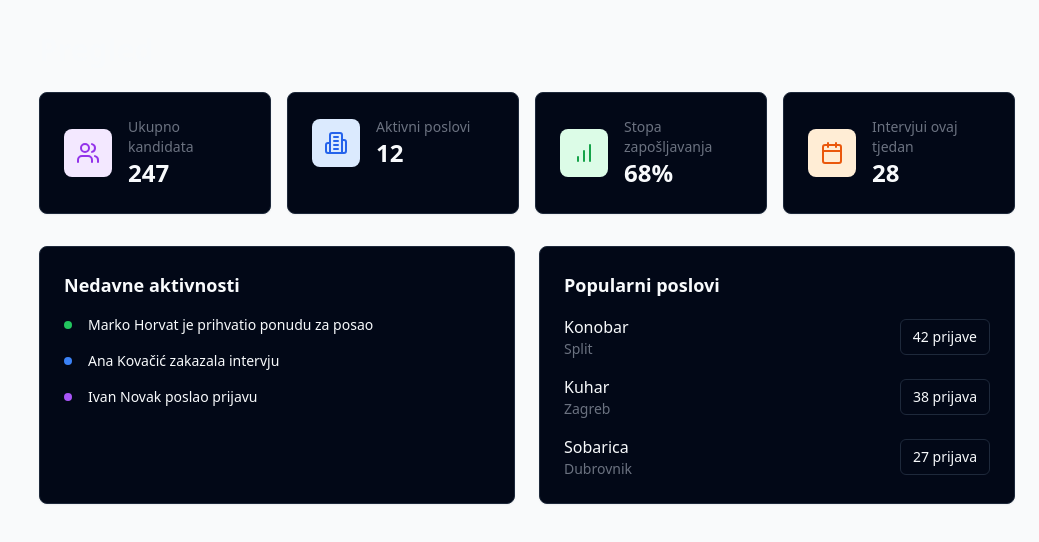
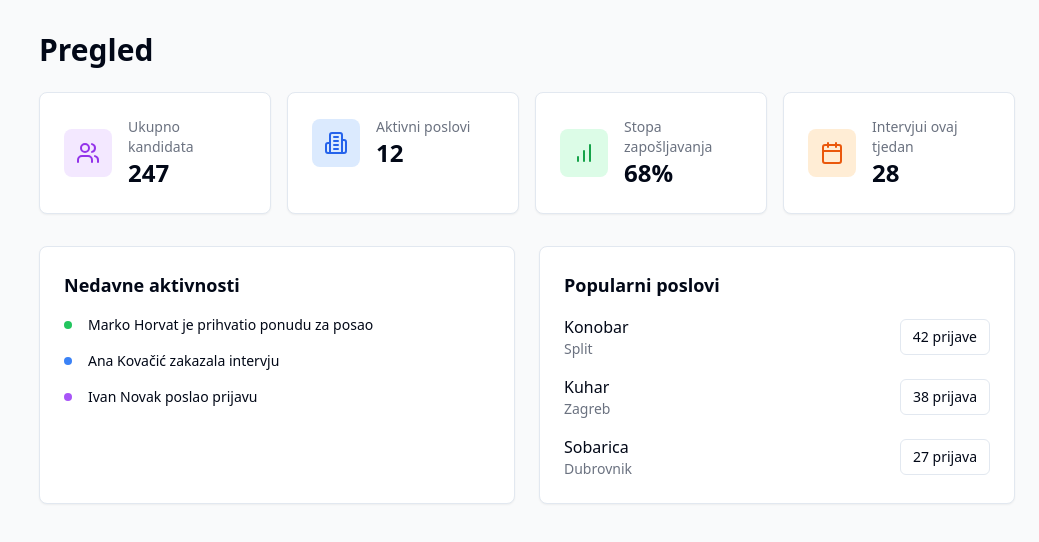
Before and after one commit to marinkres/rado-whats-up-jobs, a React (Vite) app: page / in a window 1280 px wide. Shown: the top 542 px of the page, without its empty margins (241-1280 px from the left). Built offline with nearby package versions, Linux system fonts and the light colour scheme.

Commit message:
Reverted to edit edt-87cab3c5-add7-4c4d-bf2e-c965b162e91e: "Rename sidebar items and add demo pages
Rename sidebar items to Croatian and add demo pages for overview, chat, jobs, and settings."

```diff
--- a/src/App.tsx
+++ b/src/App.tsx
@@ -1,10 +1,8 @@
-
 import { Toaster } from "@/components/ui/toaster";
 import { Toaster as Sonner } from "@/components/ui/sonner";
 import { TooltipProvider } from "@/components/ui/tooltip";
 import { QueryClient, QueryClientProvider } from "@tanstack/react-query";
 import { BrowserRouter, Routes, Route } from "react-router-dom";
-import { ThemeProvider } from "@/components/ui/theme-provider";
 import Index from "./pages/Index";
 import NotFound from "./pages/NotFound";
 import Overview from "./pages/Overview";
@@ -15,7 +13,6 @@ import Settings from "./pages/Settings";
 const queryClient = new QueryClient();
 
 const App = () => (
-  <ThemeProvider defaultTheme="dark" storageKey="vite-ui-theme">
   <QueryClientProvider client={queryClient}>
     <TooltipProvider>
       <Toaster />
@@ -32,7 +29,6 @@ const App = () => (
       </BrowserRouter>
     </TooltipProvider>
   </QueryClientProvider>
-  </ThemeProvider>
 );
 
 export default App;
--- a/src/components/Sidebar.tsx
+++ b/src/components/Sidebar.tsx
@@ -1,17 +1,7 @@
 
 import { MessageSquare, Grid, Briefcase, Users, Settings } from "lucide-react";
 import { cn } from "@/lib/utils";
-import { useLocation, Link } from "react-router-dom";
-import {
-  Sidebar as ShadcnSidebar,
-  SidebarContent,
-  SidebarGroup,
-  SidebarGroupLabel,
-  SidebarMenu,
-  SidebarMenuItem,
-  SidebarMenuButton,
-  SidebarProvider
-} from "@/components/ui/sidebar";
+import { useLocation } from "react-router-dom";
 
 const menuItems = [
   { icon: Grid, label: "Pregled", href: "/" },
@@ -25,47 +15,37 @@ const Sidebar = () => {
   const location = useLocation();
 
   return (
-    <SidebarProvider>
-      <ShadcnSidebar>
+    <aside className="w-64 bg-white border-r h-screen fixed left-0 top-0">
       <div className="p-6">
-          <h1 className="text-2xl font-bold mb-8 dark:text-white">Rado</h1>
-          <SidebarContent>
-            <SidebarGroup>
-              <SidebarGroupLabel>Izbornik</SidebarGroupLabel>
-              <SidebarMenu>
+        <h1 className="text-2xl font-bold mb-8">Rado</h1>
+        <nav className="space-y-1">
           {menuItems.map((item) => (
-                  <SidebarMenuItem key={item.label}>
-                    <SidebarMenuButton asChild>
-                      <Link
-                        to={item.href}
+            <a
+              key={item.label}
+              href={item.href}
               className={cn(
-                          "flex items-center gap-3 px-4 py-2 text-gray-600 dark:text-gray-300 rounded-lg hover:bg-gray-100 dark:hover:bg-gray-700 transition-colors",
-                          location.pathname === item.href && "bg-gray-100 dark:bg-gray-700 text-gray-900 dark:text-white"
+                "flex items-center gap-3 px-4 py-2 text-gray-600 rounded-lg hover:bg-gray-100 transition-colors",
+                location.pathname === item.href && "bg-gray-100 text-gray-900"
               )}
             >
-                        <item.icon className="h-5 w-5 dark:text-gray-400" />
+              <item.icon className="h-5 w-5" />
               <span>{item.label}</span>
-                      </Link>
-                    </SidebarMenuButton>
-                  </SidebarMenuItem>
+            </a>
           ))}
-              </SidebarMenu>
-            </SidebarGroup>
-          </SidebarContent>
+        </nav>
       </div>
       <div className="absolute bottom-8 left-0 right-0 px-6">
-          <div className="bg-gray-50 dark:bg-gray-800 rounded-lg p-4">
+        <div className="bg-gray-50 rounded-lg p-4">
           <div className="flex items-center gap-3">
-              <div className="w-10 h-10 rounded-full bg-gray-300 dark:bg-gray-600" />
+            <div className="w-10 h-10 rounded-full bg-gray-300" />
             <div>
-                <p className="font-medium text-sm dark:text-white">RADO DEMO</p>
-                <p className="text-sm text-gray-500 dark:text-gray-400">info@rado.ai</p>
+              <p className="font-medium text-sm">RADO DEMO</p>
+              <p className="text-sm text-gray-500">info@rado.ai</p>
             </div>
           </div>
         </div>
       </div>
-      </ShadcnSidebar>
-    </SidebarProvider>
+    </aside>
   );
 };
 
--- a/src/components/ui/theme-provider.tsx
+++ /dev/null
@@ -1,74 +0,0 @@
-
-import { createContext, useContext, useEffect, useState } from "react"
-
-type Theme = "dark" | "light" | "system"
-
-type ThemeProviderProps = {
-  children: React.ReactNode
-  defaultTheme?: Theme
-  storageKey?: string
-}
-
-type ThemeProviderState = {
-  theme: Theme
-  setTheme: (theme: Theme) => void
-}
-
-const initialState: ThemeProviderState = {
-  theme: "system",
-  setTheme: () => null,
-}
-
-const ThemeProviderContext = createContext<ThemeProviderState>(initialState)
-
-export function ThemeProvider({
-  children,
-  defaultTheme = "system",
-  storageKey = "vite-ui-theme",
-  ...props
-}: ThemeProviderProps) {
-  const [theme, setTheme] = useState<Theme>(
-    () => (localStorage.getItem(storageKey) as Theme) || defaultTheme
-  )
-
-  useEffect(() => {
-    const root = window.document.documentElement
-
-    root.classList.remove("light", "dark")
-
-    if (theme === "system") {
-      const systemTheme = window.matchMedia("(prefers-color-scheme: dark)").matches
-        ? "dark"
-        : "light"
-
-      root.classList.add(systemTheme)
-      return
-    }
-
-    root.classList.add(theme)
-    localStorage.setItem(storageKey, theme)
-  }, [theme, storageKey])
-
-  const value = {
-    theme,
-    setTheme: (theme: Theme) => {
-      localStorage.setItem(storageKey, theme)
-      setTheme(theme)
-    },
-  }
-
-  return (
-    <ThemeProviderContext.Provider {...props} value={value}>
-      {children}
-    </ThemeProviderContext.Provider>
-  )
-}
-
-export const useTheme = () => {
-  const context = useContext(ThemeProviderContext)
-
-  if (context === undefined)
-    throw new Error("useTheme must be used within a ThemeProvider")
-
-  return context
-}
--- a/tailwind.config.ts
+++ b/tailwind.config.ts
@@ -28,14 +28,8 @@ export default {
           primary: "#9b87f5",
           secondary: "#F2FCE2",
           accent: "#FDE1D3",
-          text: {
-            light: "#1A1F2C",
-            dark: "#F6F7F9"
-          },
-          background: {
-            light: "#F6F7F9",
-            dark: "#1A1F2C"
-          }
+          text: "#1A1F2C",
+          "bg-light": "#F6F7F9",
         },
         primary: {
           DEFAULT: "hsl(var(--primary))",
@@ -85,12 +79,6 @@ export default {
         "accordion-down": "accordion-down 0.2s ease-out",
         "accordion-up": "accordion-up 0.2s ease-out",
       },
-      backgroundColor: {
-        dark: {
-          primary: "#1A1F2C",
-          secondary: "#403E43",
-        }
-      }
     },
   },
   plugins: [require("tailwindcss-animate")],
```
Lines whose indentation alone changed are shown as unchanged.
